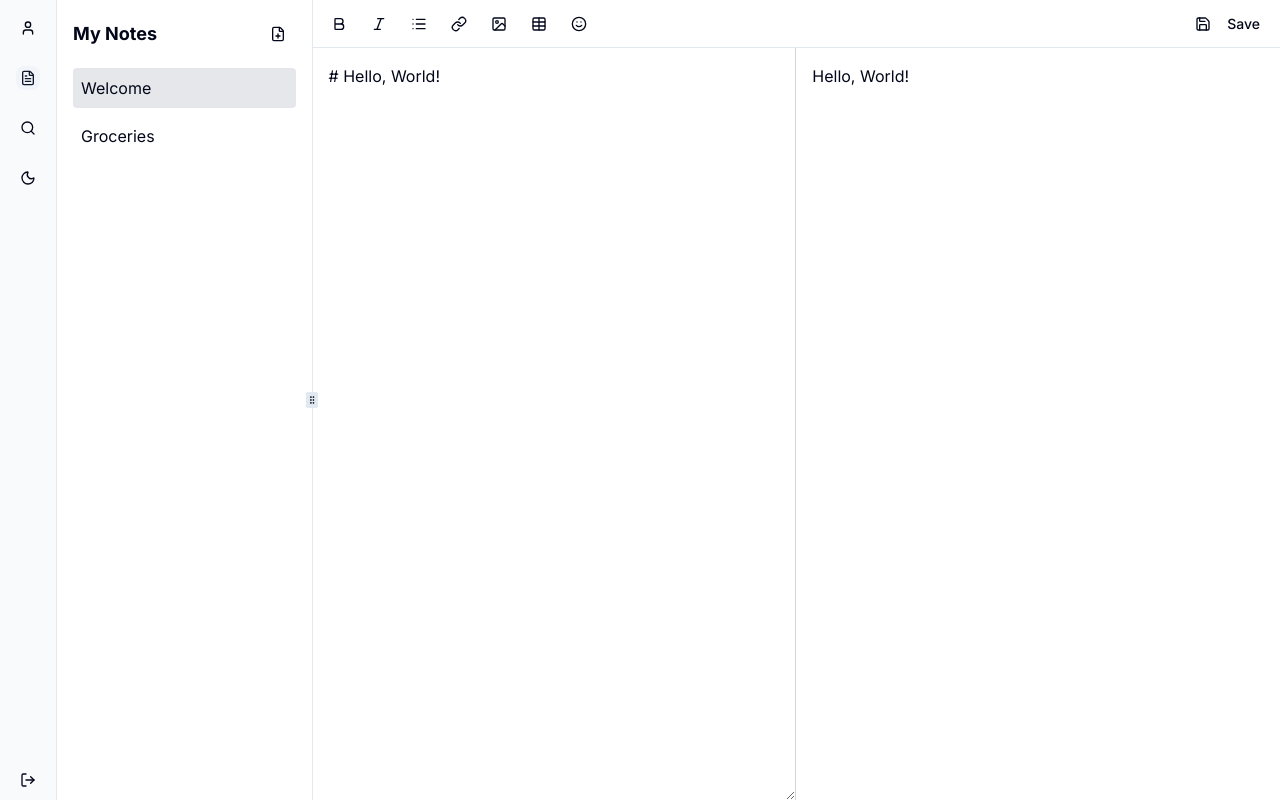
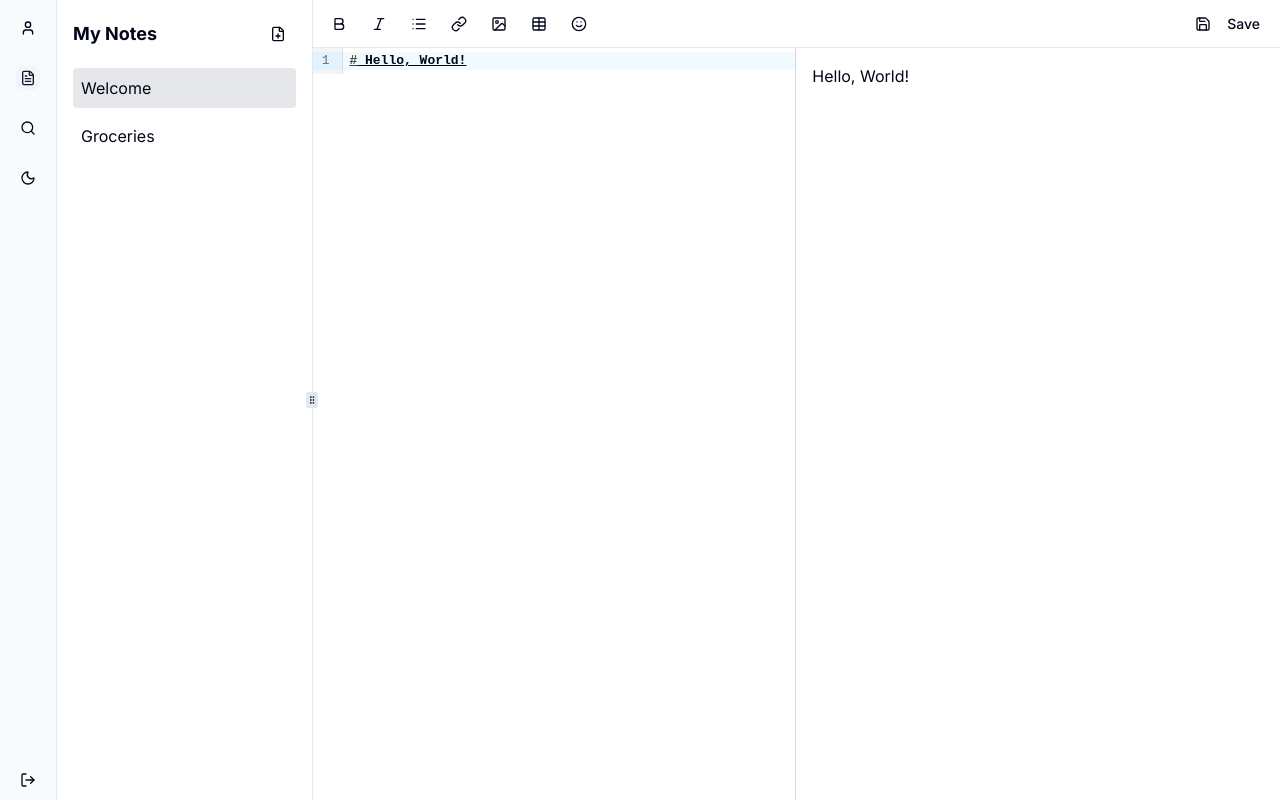
Before and after one commit to thegoddo/NoteM, a Next.js app in the folder frontend/: page /notes/1 in a window 1280 px wide. Built offline with nearby package versions, Linux system fonts and the light colour scheme.

Commit message:
fix some bugs

```diff
--- a/frontend/package.json
+++ b/frontend/package.json
@@ -24,6 +24,7 @@
     "react-dom": "19.2.0",
     "react-markdown": "^10.1.0",
     "react-resizable-panels": "^3.0.6",
+    "remark-gfm": "^4.0.1",
     "sonner": "^2.0.7",
     "tailwind-merge": "^3.3.1",
     "tailwindcss-animate": "^1.0.7",
--- a/frontend/src/app/(dashboard)/EditorPane.jsx
+++ b/frontend/src/app/(dashboard)/EditorPane.jsx
@@ -1,24 +1,27 @@
 "use client";
 
-import { forwardRef } from "react";
 import Markdown from "react-markdown";
+import CodeMirror from "@uiw/react-codemirror";
+import { markdown } from "@codemirror/lang-markdown";
+import { EditorView } from "@codemirror/view";
+import remarkGfm from "remark-gfm";
 
-const EditorPane = forwardRef(({ content, onContentChange }, ref) => {
+export default function EditorPane({ content, onContentChange }) {
   return (
     <div className="flex w-full h-full">
-      <textarea
-        ref={ref}
-        className="w-1/2 h-full border-r border-gray-300 p-4"
+      <CodeMirror
         value={content}
-        onChange={(e) => onContentChange(e.target.value)}
+        onChange={onContentChange}
+        extensions={[
+          markdown(),
+          EditorView.contentAttributes.of({ spellcheck: "true" }),
+        ]}
+        className="w-1/2 h-full border-r border-gray-300"
       />
+
       <div className="w-1/2 h-full p-4">
-        <Markdown>{content}</Markdown>
+        <Markdown remarkPlugins={[remarkGfm]}>{content}</Markdown>
       </div>
     </div>
   );
-});
-
-EditorPane.displayName = "EditorPane";
-
-export default EditorPane;
+}
--- a/frontend/src/app/(dashboard)/NoteList.jsx
+++ b/frontend/src/app/(dashboard)/NoteList.jsx
@@ -1,19 +1,16 @@
-// app/(dashboard)/NoteList.jsx
 "use client";
 import Link from "next/link";
 import { usePathname } from "next/navigation";
 import { FilePlus, Trash } from "lucide-react";
 import { Button } from "@/components/ui/button";
 import { useNotes } from "./notes/NotesContext";
-import { useState } from "react"; // 1. Import useState
-import { Input } from "@/components/ui/input"; // 2. Import Input
+import { useState } from "react";
+import { Input } from "@/components/ui/input";
 
 export default function NoteList() {
   const pathname = usePathname();
-  // 3. Get all notes and handlers from context
   const { allNotes, handleNewNote, handleDeleteNote, handleUpdateNote } = useNotes();
 
-  // 4. Add back the local state for editing
   const [editingNoteId, setEditingNoteId] = useState(null);
   const [tempTitle, setTempTitle] = useState("");
 
@@ -25,7 +22,6 @@ export default function NoteList() {
   const handleSaveEdit = () => {
     if (tempTitle.trim() === "") return;
 
-    // Find the original note to create an updated object
     const originalNote = allNotes.find(note => note.id === editingNoteId);
     if (originalNote) {
       handleUpdateNote({ ...originalNote, title: tempTitle });
@@ -54,9 +50,7 @@ export default function NoteList() {
                 : ""
             }`}
           >
-            {/* 5. Check if we are editing this note */}
             {editingNoteId === note.id ? (
-              // 6. If YES, render an Input
               <Input
                 value={tempTitle}
                 onChange={(e) => setTempTitle(e.target.value)}
@@ -68,11 +62,10 @@ export default function NoteList() {
                 autoFocus
               />
             ) : (
-              // 7. If NO, render the link
               <Link
                 href={`/notes/${note.id}`}
                 className="text-left flex-1"
-                onDoubleClick={() => handleStartEditing(note)} // 8. Add double-click
+                onDoubleClick={() => handleStartEditing(note)}
               >
                 {note.title}
               </Link>
--- a/frontend/src/app/(dashboard)/ToolBox.jsx
+++ b/frontend/src/app/(dashboard)/ToolBox.jsx
@@ -2,7 +2,14 @@
 
 import { Button } from "@/components/ui/button";
 import {
-  Bold, Italic, List, Save, Link, Table, Smile, Image,
+  Bold,
+  Italic,
+  List,
+  Save,
+  Link,
+  Table,
+  Smile,
+  Image,
 } from "lucide-react";
 import { useState } from "react";
 import EmojiPicker from "emoji-picker-react";
@@ -16,58 +23,41 @@ function ToolBoxButton({ icon: Icon, onClick }) {
   );
 }
 
-export default function ToolBox({
-  editorRef,
-  content,
-  onContentChange,
-  onSave,
-}) {
+export default function ToolBox({ content, onContentChange, onSave }) {
   const [showEmojiPicker, setShowEmojiPicker] = useState(false);
 
   const handleSave = () => {
-    if(onSave) {
+    if (onSave) {
       onSave();
     } else {
       toast.error("Save not configured!");
     }
   };
 
-
   const handleMarkdownInsert = (syntax) => {
-    const editor = editorRef.current;
-    if (!editor) return;
-
-    const { selectionStart, selectionEnd } = editor;
-    const selectedText = content.substring(selectionStart, selectionEnd);
     let newText = "";
-
     switch (syntax) {
       case "bold":
-        newText = `**${selectedText || "text"}**`;
+        newText = "**text**";
         break;
       case "italic":
-        newText = `*${selectedText || "text"}*`;
+        newText = "*text*";
         break;
       case "link":
-        newText = `[${selectedText || "link text"}](url)`;
+        newText = "[link text](url)";
         break;
       case "image":
-        newText = `![${selectedText || "alt text"}](image_url)`;
+        newText = "![alt text](image_url)";
         break;
       case "table":
-        newText = `\n| Header 1 | Header 2 |\n| -------- | -------- |\n| Cell 1   | Cell 2   |\n`;
+        newText =
+          "\n| Header 1 | Header 2 |\n| -------- | -------- |\n| Cell 1   | Cell 2   |\n";
         break;
       default:
         newText = syntax;
     }
 
-    const updateContent =
-      content.substring(0, selectionStart) +
-      newText +
-      content.substring(selectionEnd);
-
-    onContentChange(updateContent);
-    editor.focus();
+    onContentChange(content + "\n" + newText);
   };
 
   const onEmojiClick = (emojiObject) => {
@@ -96,11 +86,14 @@ export default function ToolBox({
         icon={Smile}
         onClick={() => setShowEmojiPicker(!showEmojiPicker)}
       />
+
       <div className="flex-1"></div>
+
       <Button variant="ghost" onClick={handleSave}>
         <Save className="h-4 w-4 mr-2" />
         Save
       </Button>
+
       {showEmojiPicker && (
         <div className="absolute top-12 z-10">
           <EmojiPicker onEmojiClick={onEmojiClick} />
--- a/frontend/src/app/(dashboard)/notes/[noteId]/page.jsx
+++ b/frontend/src/app/(dashboard)/notes/[noteId]/page.jsx
@@ -1,4 +1,3 @@
-// app/(dashboard)/notes/[noteId]/page.jsx
 "use client";
 import { useState, useRef, useEffect, use } from "react";
 import { motion } from "framer-motion";
@@ -9,13 +8,9 @@ import { useNotes } from "../NotesContext";
 
 export default function NotePage({ params }) {
   const resolvedParams = use(params);
-
-  // 2. Get state and handlers from context
   const { allNotes, handleUpdateNote } = useNotes();
-
   const [note, setNote] = useState(null);
   const [content, setContent] = useState("");
-  const editorRef = useRef(null);
 
   useEffect(() => {
     const foundNote = allNotes.find((n) => n.id === resolvedParams.noteId);
@@ -25,25 +20,22 @@ export default function NotePage({ params }) {
 
   const handleNoteChange = (newContent) => {
     setContent(newContent);
-    // When content changes, update the note in the main state
     if (note) {
       handleUpdateNote({ ...note, content: newContent });
     }
   };
 
   const handleSave = () => {
-    // The layout already saves, so we just show a toast
     toast.success("Note saved!");
   };
 
   if (!note) {
-    return;
+    return <div>Loading note...</div>;
   }
 
   return (
     <div className="flex flex-col h-full">
       <ToolBox
-        editorRef={editorRef}
         content={content}
         onContentChange={handleNoteChange}
         onSave={handleSave}
@@ -55,11 +47,7 @@ export default function NotePage({ params }) {
         transition={{ duration: 0.3 }}
         className="flex-1"
       >
-        <EditorPane
-          ref={editorRef}
-          content={content}
-          onContentChange={handleNoteChange}
-        />
+        <EditorPane content={content} onContentChange={handleNoteChange} />
       </motion.div>
     </div>
   );
--- a/frontend/src/app/(dashboard)/notes/layout.jsx
+++ b/frontend/src/app/(dashboard)/notes/layout.jsx
@@ -1,4 +1,3 @@
-// app/(dashboard)/notes/layout.jsx
 "use client";
 import { useState, useEffect } from "react";
 import {
@@ -7,12 +6,11 @@ import {
   ResizablePanelGroup,
 } from "@/components/ui/resizable";
 import NoteList from "../NoteList";
-import NotesContext from "./NotesContext"; // 1. Import context
-import { v4 as uuidv4 } from "uuid"; // 2. Import uuid
-import { useRouter } from "next/navigation"; // 3. Import router
-import { toast } from "sonner"; // 4. Import toast
+import NotesContext from "./NotesContext";
+import { v4 as uuidv4 } from "uuid";
+import { useRouter } from "next/navigation";
+import { toast } from "sonner";
 
-// Helper function to get notes
 function getNotes() {
   if (typeof window !== "undefined") {
     const savedNotes = localStorage.getItem("my-notes");
@@ -28,14 +26,11 @@ export default function NotesLayout({ children }) {
   const [allNotes, setAllNotes] = useState([]);
   const router = useRouter();
 
-  // Load notes on mount
   useEffect(() => {
     setAllNotes(getNotes());
   }, []);
 
-  // Save notes whenever they change
   useEffect(() => {
-    // Don't save an empty array on first load
     if (allNotes.length > 0) {
       localStorage.setItem("my-notes", JSON.stringify(allNotes));
     }
@@ -49,16 +44,15 @@ export default function NotesLayout({ children }) {
     };
     setAllNotes((prevNotes) => [newNote, ...prevNotes]);
     toast.success("New note created!");
-    router.push(`/notes/${newNote.id}`); // Navigate to the new note
+    router.push(`/notes/${newNote.id}`);
   };
 
   const handleDeleteNote = (id) => {
     setAllNotes((prevNotes) => prevNotes.filter((note) => note.id !== id));
     toast.error("Note deleted");
-    router.push("/notes"); // Navigate back to the default page
+    router.push("/notes");
   };
 
-  // A function to update a note (used by the editor)
   const handleUpdateNote = (updatedNote) => {
     setAllNotes((prevNotes) =>
       prevNotes.map((note) => (note.id === updatedNote.id ? updatedNote : note))
@@ -66,13 +60,11 @@ export default function NotesLayout({ children }) {
   };
 
   return (
-    // 5. Wrap layout in the provider
     <NotesContext.Provider
       value={{ allNotes, handleNewNote, handleDeleteNote, handleUpdateNote }}
     >
       <ResizablePanelGroup direction="horizontal" className="w-full h-full">
         <ResizablePanel defaultSize={20} minSize={15}>
-          {/* 6. NoteList doesn't need props now */}
           <NoteList />
         </ResizablePanel>
         <ResizableHandle withHandle />
```
Also changed, not shown: 1 other file (tests, documents, lock files or other folders).
